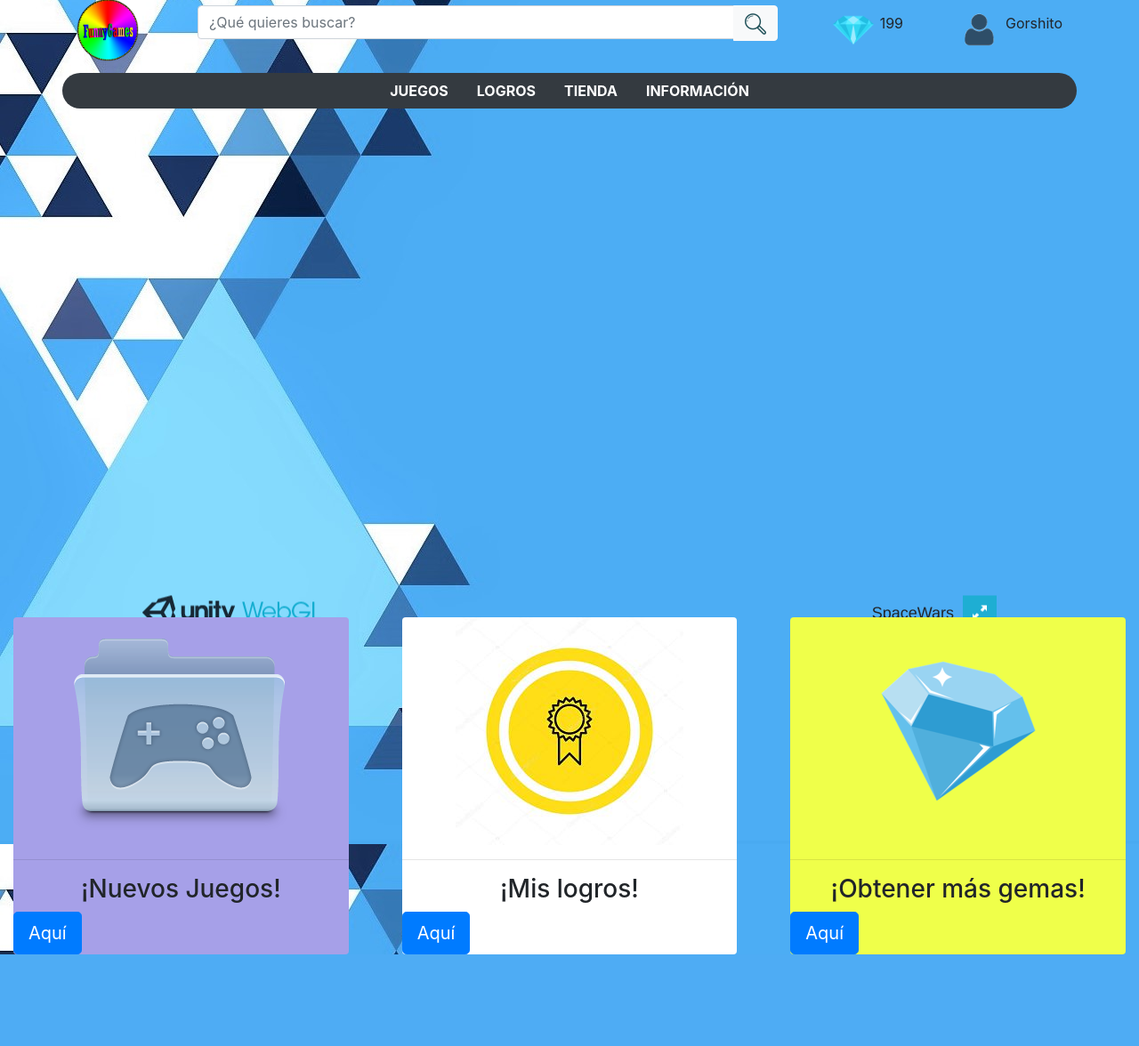
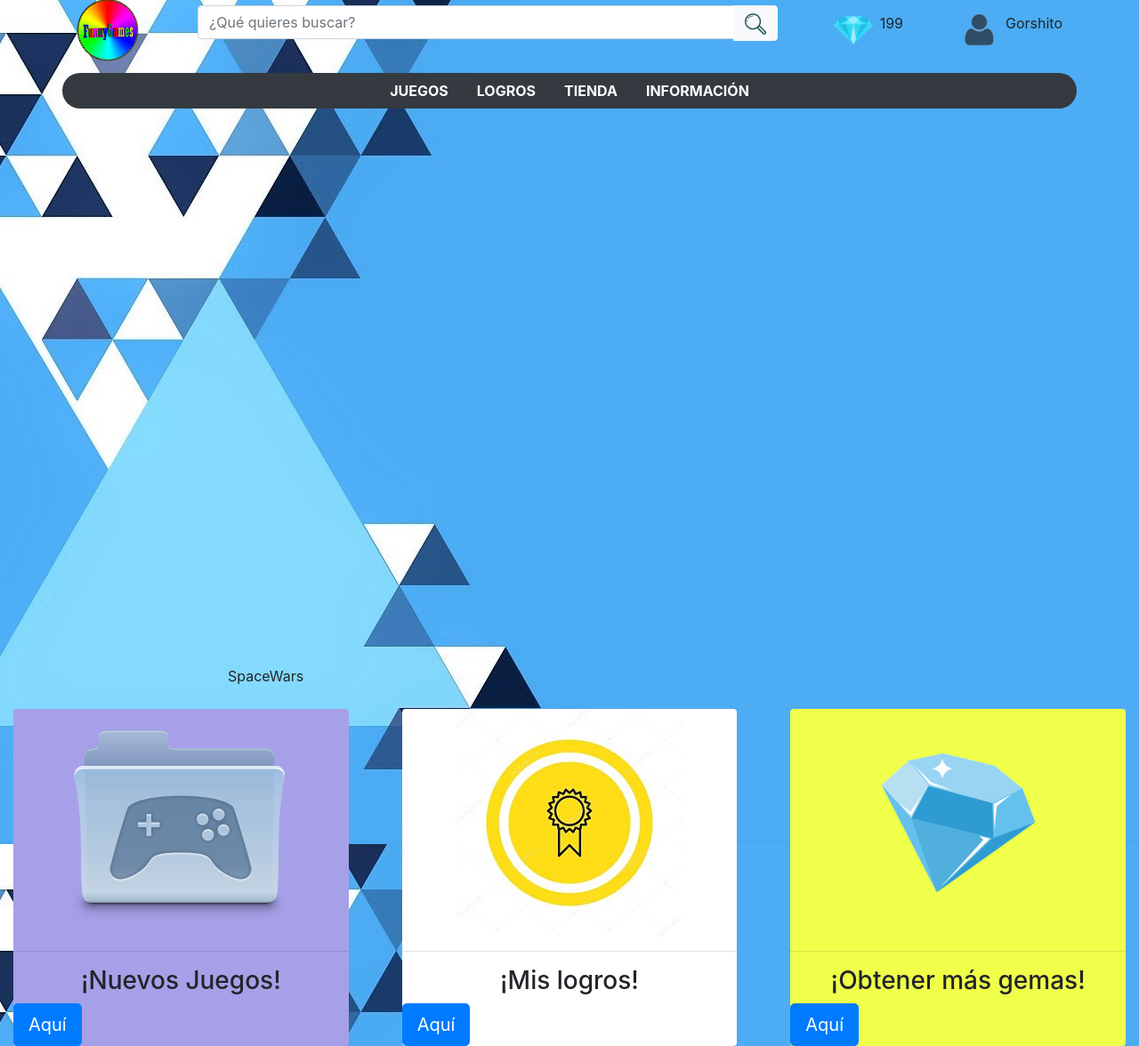
Before and after one commit to MaironMurVil/PaginaWeb-Mecamigo, a PHP site: page /paginas/juegosPag.php in a window 1280 px wide. Shown: the part 14-1190 px from the top of the page at 89% size. Before the commit the page ends 1087 px from the top, so only its background shows below. Run offline with PHP 8.4, Linux system fonts and the light colour scheme; some libraries are stand-ins or nearby versions.

Commit message:
Juego space war terminado, algunos pequeños cambios.

```diff
--- /dev/null
+++ b/css/juegosPagina.css
@@ -0,0 +1,12 @@
+
+
+
+.juego{
+
+
+    width: 60%;
+    margin: 0 auto;
+    margin-bottom: 2%;
+    margin-top: 2%;
+
+}
--- a/paginas/TemplateData/style.css
+++ b/paginas/TemplateData/style.css
@@ -1,5 +1,3 @@
-.webgl-content * {border: 0; margin: 0; padding: 0}
-.webgl-content {position: absolute; top: 50%; left: 50%; -webkit-transform: translate(-50%, -50%); transform: translate(-50%, -50%);}
 
 .webgl-content .logo, .progress {position: absolute; left: 50%; top: 50%; -webkit-transform: translate(-50%, -50%); transform: translate(-50%, -50%);}
 .webgl-content .logo {background: url('progressLogo.Light.png') no-repeat center / contain; width: 154px; height: 130px;}
--- a/paginas/juegos.php
+++ b/paginas/juegos.php
@@ -20,9 +20,9 @@
     <div class="row">
       <div class="col-sm-4">
         <div class="card text-center">
-          <img class="card-img-top" src="../img/juego1.png">
+          <img class="card-img-top" src="../img/spacewar.png">
           <div class="card-body">
-          <p class="card-title">JUEGO 1</p>
+          <p class="card-title">Space War</p>
           <a href="juegosPag.php" class="btn btn-primary">Jugar!</a>
           </div>
         </div>
--- a/paginas/juegosPag.php
+++ b/paginas/juegosPag.php
@@ -1,29 +1,29 @@
    <?php
    include('shared/head.php');
    ?>
-
-    <link rel="shortcut icon" href="TemplateData/favicon.ico">
-    <link rel="stylesheet" href="TemplateData/style.css">
+     <link rel="stylesheet" href="../css/juegosPagina.css">
+    <!--<link rel="shortcut icon" href="TemplateData/favicon.ico">
+    <link rel="stylesheet" href="TemplateData/style.css">-->
     <script src="TemplateData/UnityProgress.js"></script>
     <script src="Build/04cfd823429f9d23bbb0a65451607432.js"></script>
     <script>
-      var gameInstance = UnityLoader.instantiate("gameContainer", "Build/fc9fc8413276e06f22ef0854dc54e29c.json", {onProgress: UnityProgress});
+      var gameInstance = UnityLoader.instantiate("gameContainer", "Build/4e02452c26911557ecc94df596768f9c.json", {onProgress: UnityProgress});
     </script>
   </head>
   <body background="../img/fondo.jpg">
     <?php include('shared/sideBar.php'); ?>
 
     <!-- Juego SpaceWar-->
-    <div class="webgl-content">
-      <div id="gameContainer" style="width: 960px; height: 600px"></div>
+    <div class="webgl-content juego">
+      <div id="gameContainer"  style="width: 800px; height: 600px"></div>
       <div class="footer">
-        <div class="webgl-logo"></div>
+        <div class="webgl-logo "></div>
         <div class="fullscreen" onclick="gameInstance.SetFullscreen(1)"></div>
-        <div class="title">SpaceWars</div>
+        <div class="title ">SpaceWars</div>
       </div>
     </div>
 
-<br><br><br><br><br><br><br><br><br><br><br><br><br><br><br><br><br><br><br><br><br><br><br>
+
     <!-- Targetas -->
     <div class="row targeta">
       <div class="col-md-4">
--- a/paginas/logros.php
+++ b/paginas/logros.php
@@ -20,7 +20,7 @@
     <div class="row"> <!--Fila, se activa la etiqueta "col-sm" para organizar n tarjetas/cuadros en una fila-->
       <div class="col-sm-4"><!--col-sm, el numero 4 (4/12) determina el tamaño de la tarjeta/cuadro -->
         <div class="card text-center"><!--card, color de fondo - testo centrado -->
-          <img class="card-img-top" src="../img/perfil.gif">
+          <img class="card-img-top" src="../img/meta1.png">
           <div class="card-body">
           <p class="card-text font-weight-bold">PRIMER LOGRO</p>
           <p class="card-text">Crear mi cuenta</p>
```
Also changed, not shown: img/juego1.png, img/spacewar.png (added), 6 other files.
